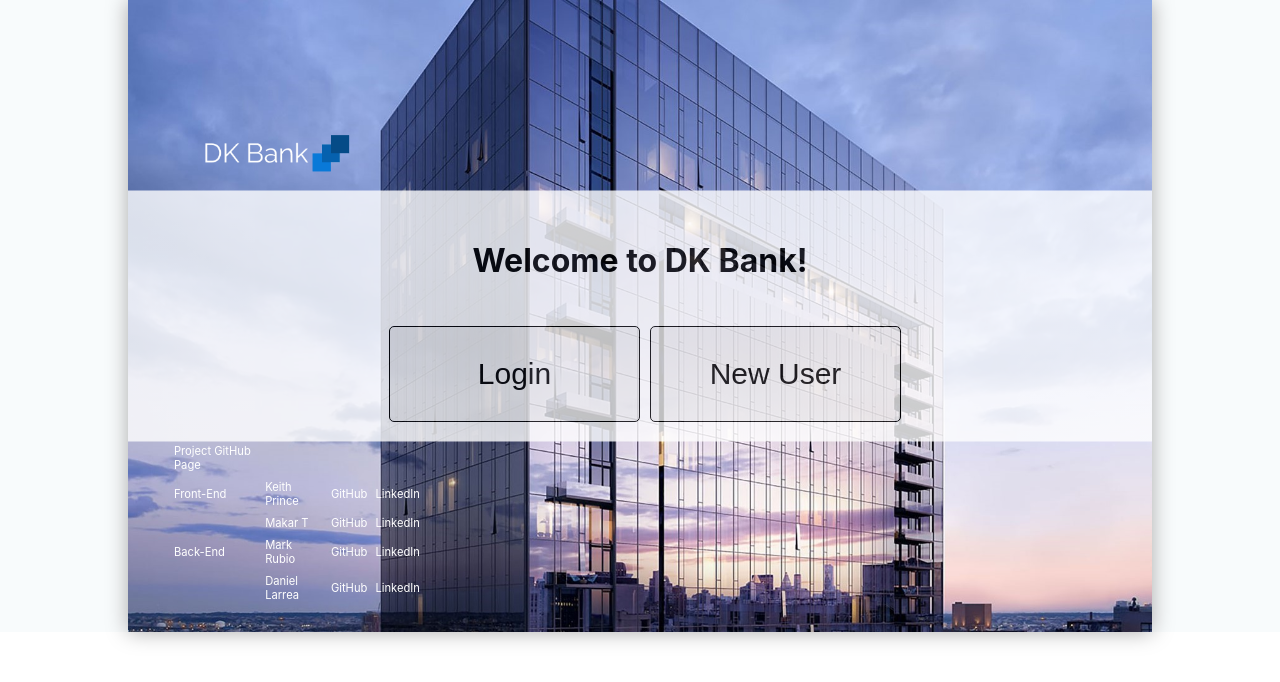
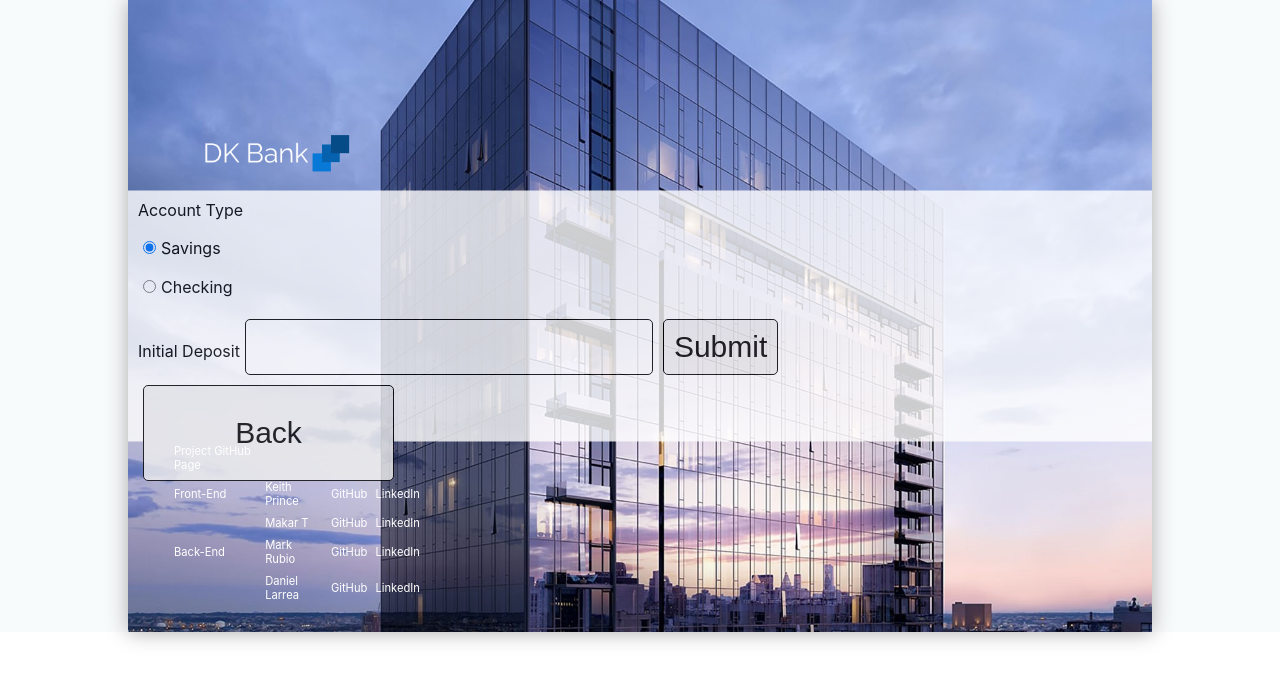
Before and after one commit to Donkey-Kong-and-M-Ms/DollarsBank-Frontend, a React (Create React App) app in the folder dollarsbank-client/: page /newaccount in a window 1280 px wide. Shown: the top 682 px of the page. Built offline with nearby package versions, Linux system fonts and the light colour scheme.

Commit message:
add account page

```diff
--- a/dollarsbank-client/src/App.js
+++ b/dollarsbank-client/src/App.js
@@ -7,6 +7,8 @@ import Withdraw from './components/Withdraw';
 import Deposit from './components/Deposit';
 import Transfer from './components/Transfer';
 import NewUser from './components/NewUser';
+import History from './components/History';
+import NewAccount from './components/NewAccount';
 import { Switch, BrowserRouter, Route } from 'react-router-dom';
 import Logo2 from './components/Logo2.png'
 import FullBuilding from './components/fullbuilding.jpg'
@@ -36,6 +38,8 @@ function App() {
               <Route path='/home' component={Home} />
               <Route path='/login' component={Login} />
               <Route path='/new' component={NewUser} />
+              <Route path='/activity' component={History} />
+              <Route path='/newaccount' component={NewAccount} />
               <Route path='/' component={Welcome} />
             </Switch>
           </BrowserRouter>
--- a/dollarsbank-client/src/components/Deposit.js
+++ b/dollarsbank-client/src/components/Deposit.js
@@ -1,4 +1,5 @@
 import React from 'react';
+import {Link} from 'react-router-dom';
 
 import APIService from '../services/APISercive';
 
@@ -34,10 +35,11 @@ class Deposit extends React.Component{
             </div>
             <form onSubmit = {this.onSubmit} style={{marginLeft:"25%"}}>
                <input type = 'number' onChange = {this.onChange} value = {this.state.depo} required></input>
-               <input type="radio" id="savings" name="accountType" value="Savings" defaultChecked/>
-               <input type="radio" id="checking" name="accountType" value="Checking"/>
+               <input type="radio" id="savings" name="accountType" value="Savings" defaultChecked/> Savings
+               <input type="radio" id="checking" name="accountType" value="Checking"/> Checking
                <button type = 'submit'>submit</button>
             </form>
+            <Link to="/home"><button>Back</button></Link>
         </div>
     }
 }
--- a/dollarsbank-client/src/components/History.js
+++ b/dollarsbank-client/src/components/History.js
@@ -1,39 +1,33 @@
 import React from 'react';
 import APIService from '../services/APISercive';
+import {Link} from 'react-router-dom';
 
 class History extends React.Component {
     constructor(props) {
         super(props);
-        this.state = ({ with: 0 })
+        this.state = {his: [], xml: ""}
+    }
+    componentDidMount(){
+        APIService.getRecent()
+        .then(res => {
+            this.setState({ his:  res});
+            this.generateTable();
+        });
     }
 
-    onChange = (e) => {
-        this.setState({ with: e.target.value });
-    }
-
-    onSubmit = (e) => {
-        e.preventDefault();
-        let accountType = "";
-        if (document.getElementById("savings").checked)
-            accountType = "Savings";
-        else
-            accountType = "Checkings"
-        APIService.postWithdraw(this.state.with, accountType);
-
-        this.props.history.push('/home');
+    generateTable = () => {
+        return this.state.his.map(test => {
+            return (<tr>
+                <td>Transaction ID: {test.transactionId}      |  </td>
+                <td>{test.description}</td>
+            </tr>)
+        })
     }
 
     render() {
         return <div>
-            <div style={{ padding: "20px", margin: "auto", textAlign: "center" }} >
-                <h1>How much would you like to withdraw?</h1>
-            </div>
-            <form onSubmit={this.onSubmit} style={{ marginLeft: "25%" }}>
-                <input type='number' onChange={this.onChange} value={this.state.with}></input>
-                <input type="radio" id="savings" name="accountType" value="Savings" defaultChecked />
-                <input type="radio" id="checking" name="accountType" value="Checking" />
-                <button type='submit'>submit</button>
-            </form>
+            <table>{this.generateTable()}</table>
+            <Link to="/home"><button>Back</button></Link>
         </div>
     }
 }
--- a/dollarsbank-client/src/components/Home.js
+++ b/dollarsbank-client/src/components/Home.js
@@ -33,6 +33,7 @@ class Home extends React.Component{
                 <Link to = '/withdraw'><button>Withdraw&nbsp; <FontAwesomeIcon icon={faDollarSign}/> <FontAwesomeIcon icon={faArrowLeft}/> <FontAwesomeIcon icon={faLandmark}/></button></Link>
                 <Link to = '/transfer'><button>Transfer&nbsp;<FontAwesomeIcon icon={faArchive}/> <FontAwesomeIcon icon={faExchangeAlt}/> <FontAwesomeIcon icon={faArchive}/></button></Link>
                 <Link to = '/activity'><button style={{marginLeft:"25%"}}>Activity&nbsp;<FontAwesomeIcon icon={faClipboardList}/></button></Link>
+                <Link to = '/newaccount'><button >New Account&nbsp;<FontAwesomeIcon icon={faUndo}/></button></Link>
                 <Link to = '/'><button onClick={this.logout}>Logout&nbsp;<FontAwesomeIcon icon={faUndo}/></button></Link>
             </form>
 
--- /dev/null
+++ b/dollarsbank-client/src/components/NewAccount.js
@@ -0,0 +1,48 @@
+import React from 'react';
+import APIService from '../services/APISercive';
+import {Link} from 'react-router-dom';
+
+class NewAccount extends React.Component {
+    constructor(props) {
+        super(props);
+        this.state = ({
+            depo: ""
+        })
+    }
+
+    onChange = (e) => {
+        this.setState({ [e.target.name]: e.target.value });
+    }
+
+    onSubmit = (e) => {
+        e.preventDefault();
+        let accountType = "";
+        if (document.getElementById("savings").checked)
+            accountType = "Savings";
+        else
+            accountType = "Checkings"
+
+        APIService.postNewAccount(accountType, this.state.depo)
+            .then(res => {
+                this.props.history.push("/home");
+            });
+    }
+
+    render() {
+        return <div>
+            <form onSubmit={this.onSubmit}>
+                <label >Account Type</label>
+                <p><input type="radio" id="savings" name="accountType" value="Savings" defaultChecked />Savings</p>
+
+                <p><input type="radio" id="checking" name="accountType" value="Checking" />Checking</p>
+
+                <label >Initial Deposit</label>
+                <input type='text' onChange={this.onChange} value={this.state.depo} name="depo" required />
+                <input type='submit'></input>
+            </form>
+            <Link to="/"><button>Back</button></Link>
+        </div>
+    }
+}
+
+export default NewAccount;
--- a/dollarsbank-client/src/components/NewUser.js
+++ b/dollarsbank-client/src/components/NewUser.js
@@ -1,5 +1,6 @@
 import React from 'react';
 import APIService from '../services/APISercive';
+import {Link} from 'react-router-dom';
 
 class NewUser extends React.Component {
     constructor(props) {
@@ -64,6 +65,7 @@ class NewUser extends React.Component {
                 <input type='text' onChange={this.onChange} value={this.state.depo} name="depo" required />
                 <input type='submit'></input>
             </form>
+            <Link to="/"><button>Back</button></Link>
         </div>
     }
 }
--- a/dollarsbank-client/src/components/Transfer.js
+++ b/dollarsbank-client/src/components/Transfer.js
@@ -1,5 +1,6 @@
 import React from 'react';
 import APIService from '../services/APISercive';
+import {Link} from 'react-router-dom';
 
 class Transfer extends React.Component {
     constructor(props) {
@@ -39,10 +40,11 @@ class Transfer extends React.Component {
                 <input type="radio" id="savings" name="accountType" value="Savings" defaultChecked />
                 <input type="radio" id="checking" name="accountType" value="Checking" />
                 <p>Recipient account type</p>
-                <input type="radio" id="recsavings" name="recaccountType" value="Savings" defaultChecked />
-                <input type="radio" id="recchecking" name="recaccountType" value="Checking" />
+                <input type="radio" id="recsavings" name="recaccountType" value="Savings" defaultChecked /> Savings
+                <input type="radio" id="recchecking" name="recaccountType" value="Checking" /> Checking
                 <button type='submit'>submit</button>
             </form>
+            <Link to="/home"><button>Back</button></Link>
         </div>
     }
 }
--- a/dollarsbank-client/src/components/Withdraw.js
+++ b/dollarsbank-client/src/components/Withdraw.js
@@ -1,5 +1,6 @@
 import React from 'react';
 import APIService from '../services/APISercive';
+import {Link} from 'react-router-dom';
 
 class Withdraw extends React.Component {
     constructor(props) {
@@ -30,10 +31,11 @@ class Withdraw extends React.Component {
             </div>
             <form onSubmit={this.onSubmit} style={{ marginLeft: "25%" }}>
                 <input type='number' onChange={this.onChange} value={this.state.with}></input>
-                <input type="radio" id="savings" name="accountType" value="Savings" defaultChecked />
-                <input type="radio" id="checking" name="accountType" value="Checking" />
+                <input type="radio" id="savings" name="accountType" value="Savings" defaultChecked /> Savings
+                <input type="radio" id="checking" name="accountType" value="Checking" /> Checking
                 <button type='submit'>submit</button>
             </form>
+            <Link to="/home"><button>Back</button></Link>
         </div>
     }
 }
--- a/dollarsbank-client/src/services/APISercive.js
+++ b/dollarsbank-client/src/services/APISercive.js
@@ -58,7 +58,7 @@ const APIService = {
             body: JSON.stringify({
             })
         };
-        return fetch(URL + "/bank/fundTransfer?amount=" + amount + "&accountType=" + accountType + "&recAccountType=" + recAccountType + "&recieverId=" + targetID + "&userId=" + TokenService.getUserID(), postOptions)
+        return fetch(URL + "/bank/fundTransfer?amount=" + amount + "&userAccountType=" + accountType + "&recAccountType=" + recAccountType + "&receiverId=" + targetID + "&userId=" + TokenService.getUserID(), postOptions)
             .then(res => res.text())
             .then(res => {
                 alert(res);
@@ -89,11 +89,9 @@ const APIService = {
         const postOptions = {
             method: 'POST',
             headers: { 'Content-Type': 'application/json' },
-            body: JSON.stringify({
-
-            })
+            body: JSON.stringify({})
         };
-        return fetch(URL + "/bank/account/addNew?accountType=" + accountType + "&initialDeposit=" + amount, postOptions)
+        return fetch(URL + "/bank/account/addNew?accountType=" + accountType + "&initialDeposit=" + amount + "&userId=" + TokenService.getUserID(), postOptions)
             .then(res => res.text());
     },
     getAccounts() {
@@ -107,17 +105,13 @@ const APIService = {
                 //extract data for rendering
             });
     },
-    getRecent(id) {         //****************** */
-        //this one im less certain on that the post ones
+    getRecent() {
         const getOptions = {
             method: 'GET',
-            headers: { 'Content-Type': 'application/json' },
-            body: {}
+            headers: { 'Content-Type': 'application/json' }
         };
-        return fetch(URL, getOptions)
-            .then(res => {
-                //extract data for rendering
-            });
+        return fetch(URL + "/bank/transactions?userid=" + TokenService.getUserID(), getOptions)
+            .then(res => res.json());
     }
 }
 
```
